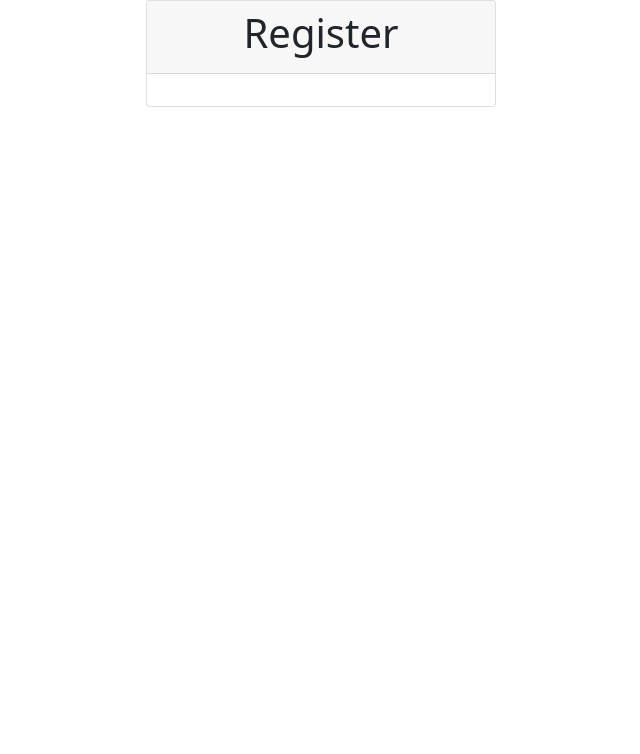
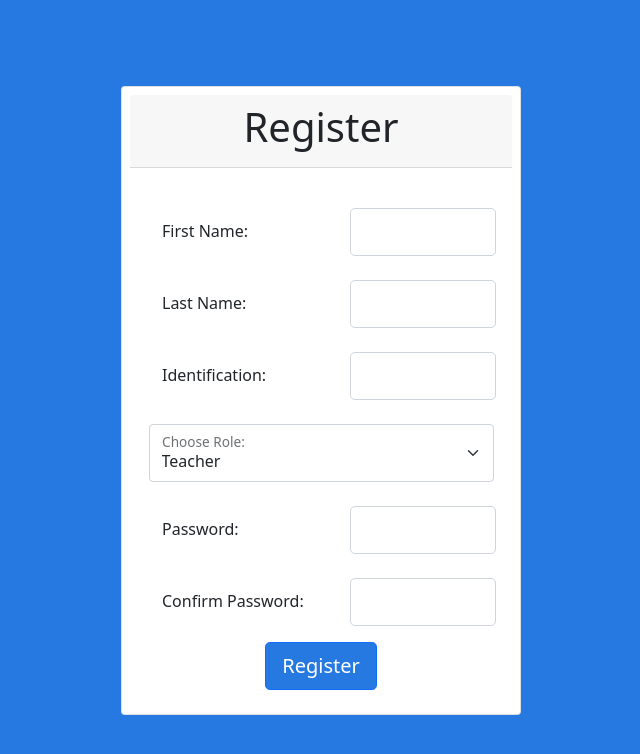
Before and after one commit to Diego-Hidalgo/js-exam-forms, a Next.js app: page /register in a window 1280 px wide. Shown: the top 754 px of the page, without its empty margins (319-959 px from the left). Built offline with nearby package versions, Linux system fonts and the light colour scheme.

Commit message:
Created the register page

```diff
--- a/pages/register.js
+++ b/pages/register.js
@@ -2,6 +2,10 @@ import Head from 'next/head'
 import 'bootstrap/dist/css/bootstrap.css'
 
 export default function Register() {
+
+  let submitAction = () => {
+    alert("Hello World")
+  }
 
   return (
     <div>
@@ -9,16 +13,80 @@ export default function Register() {
         <title>Register!</title>
       </Head>
       <main>
-                <div class="d-flex justify-content-center align-items-center">
-                    <div class="card card-container text-center" style={{width: 350 + 'px'}}>
+        <section class="vh-100" style={{backgroundColor: '#2779e2'}}>
+          <div class="container h-100">
+            <div class="d-flex justify-content-center align-items-center h-100">
+              <div class="card card-container text-center" style={{width: 400 + 'px', padding: 8 + 'px'}}>
                 <div class="card-header">
                   <h1>Register</h1>
                 </div>
                 <div class="card-body">
-
+                  <form onSubmit={submitAction}>
+                    <div class="d-flex flex-column justify-content-center align-items-center pt-4 pb-3">
+                      <div class="d-flex flex-row justify-content-center align-items-center">
+                        <div class="col-md-7 ps-3 d-flex justify-content-start">
+                          <h6 class="mb-0">First Name:</h6>
+                        </div>
+                        <div>
+                          <input type="text" class="form-control form-control-lg"></input>
+                        </div>
+                      </div>
+                      <br></br>
+                      <div class="d-flex flex-row justify-content-center align-items-center">
+                        <div class="col-md-7 ps-3 d-flex justify-content-start">
+                          <h6 class="mb-0">Last Name:</h6>
+                        </div>
+                        <div>
+                          <input type="text" class="form-control form-control-lg"></input>
+                        </div>
+                      </div>
+                      <br></br>
+                      <div class="d-flex flex-row justify-content-center align-items-center">
+                        <div class="col-md-7 ps-3 d-flex justify-content-start">
+                          <h6 class="mb-0">Identification:</h6>
+                        </div>
+                        <div>
+                          <input type="text" class="form-control form-control-lg"></input>
+                        </div>
+                      </div>
+                      <br></br>
+                      <div class="d-flex form-floating justify-content-center align-items-center">
+                        <select id="role" class="form-select" style={{width: 345 + 'px'}}>
+                          <option value={'1'}>Teacher</option>
+                          <option value={'2'}>Student</option>
+                        </select>
+                        <label for="role">Choose Role:</label>
+                      </div>
+                      <br></br>
+                      <div class="d-flex flex-row justify-content-center align-items-center">
+                        <div class="col-md-7 ps-3 d-flex justify-content-start">
+                          <h6 class="mb-0">Password:</h6>
+                        </div>
+                        <div>
+                          <input type="password" class="form-control form-control-lg"></input>
+                        </div>
+                      </div>
+                      <br></br>
+                      <div class="d-flex flex-row justify-content-center align-items-center">
+                        <div class="col-md-7 ps-3 d-flex justify-content-start">
+                          <h6 class="mb-0">Confirm Password:</h6>
+                        </div>
+                        <div>
+                          <input type="password" class="form-control form-control-lg"></input>
                         </div>
                       </div>
                     </div>
+                    <div>
+                      <button type="submit" class="btn btn-lg btn-primary btn-block" style={{backgroundColor: '#2779e2'}}>
+                        Register
+                      </button>
+                    </div>
+                  </form>
+                </div>
+              </div>
+            </div>
+          </div>
+        </section>
       </main>
     </div>
   )
```
Lines whose indentation alone changed are shown as unchanged.
